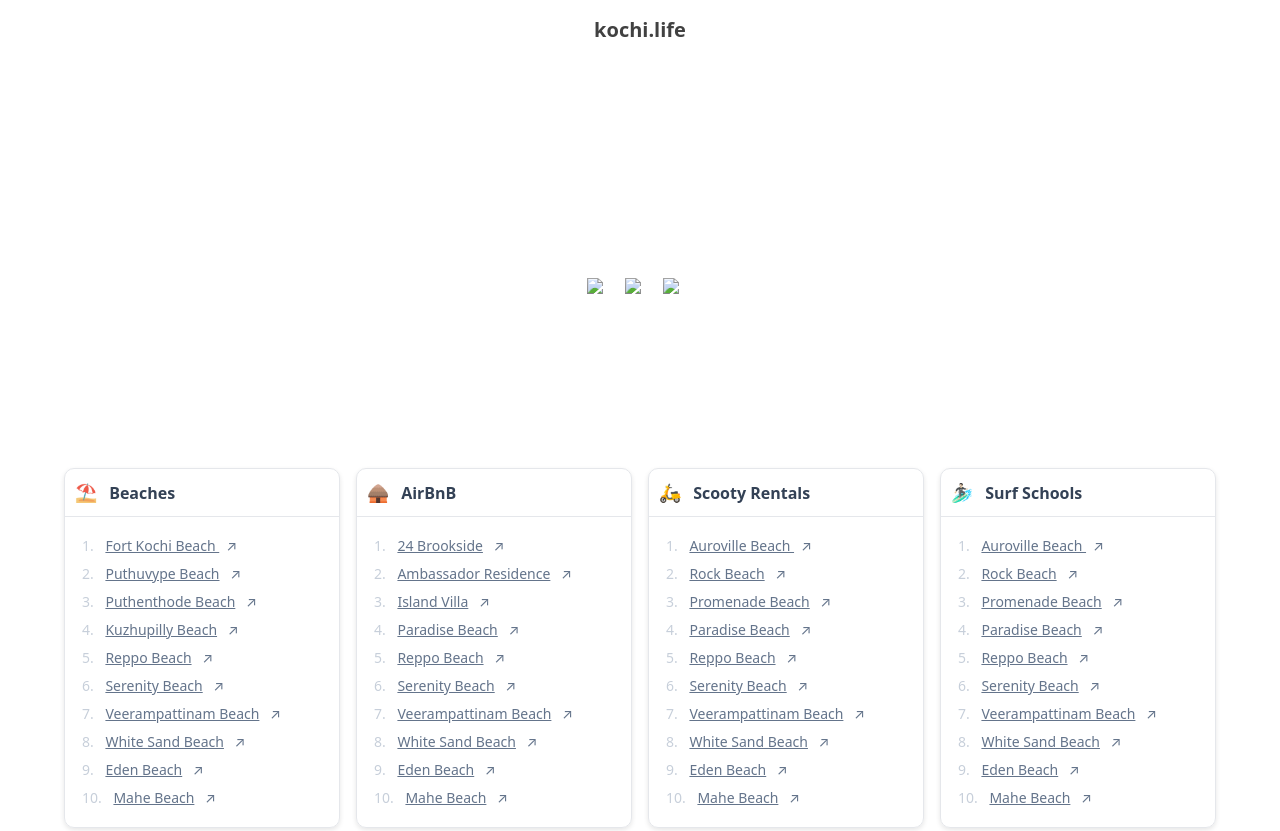
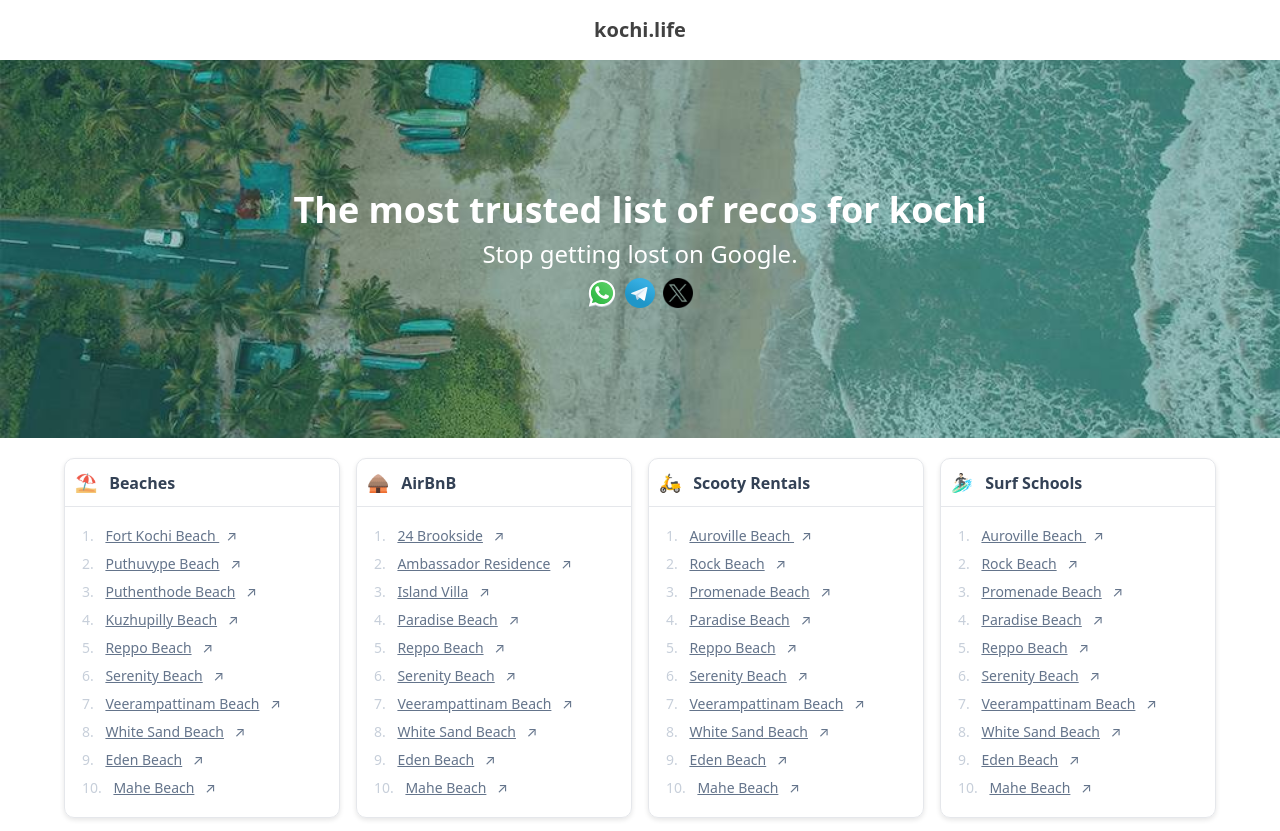
Before and after one commit to sasank04/kochi-life, a plain HTML site: page index.html in a window 1280 px wide. Shown: the top 831 px of the page. Drawn offline with nearby package versions, Linux system fonts and the light colour scheme.

Commit message:
Add files via upload

```diff
--- a/index.html
+++ b/index.html
@@ -16,9 +16,9 @@
             <h2 class="text-4xl font-semibold">The most trusted list of recos for kochi</h2>
             <p class="text-2xl">Stop getting lost on Google.</p>
             <div class="social-icons flex justify-center gap-2">
-                <a href="#"><img src="./assets/whatsapp-svgrepo-com.svg" alt="WhatsApp"></a>
-                <a href="#"><img src="./assets/telegram-logo-svgrepo-com.svg" alt="Telegram"></a>
-                <a href="#"><img  src="./assets/X_icon.svg.png" alt="Cancel"></a>
+                <a href="#"><img src="./whatsapp-svgrepo-com.svg" alt="WhatsApp"></a>
+                <a href="#"><img src="./telegram-logo-svgrepo-com.svg" alt="Telegram"></a>
+                <a href="#"><img  src="./X_icon.svg.png" alt="Cancel"></a>
             </div>
         </div>
     </header>
--- a/style.css
+++ b/style.css
@@ -6,7 +6,7 @@ body {
 }
 
 header {
-    background-image: url('./assets/banner-bg.jpg');
+    background-image: url('./banner-bg.jpg');
     background-size: cover;
     background-position: center;
     color: white;
```
